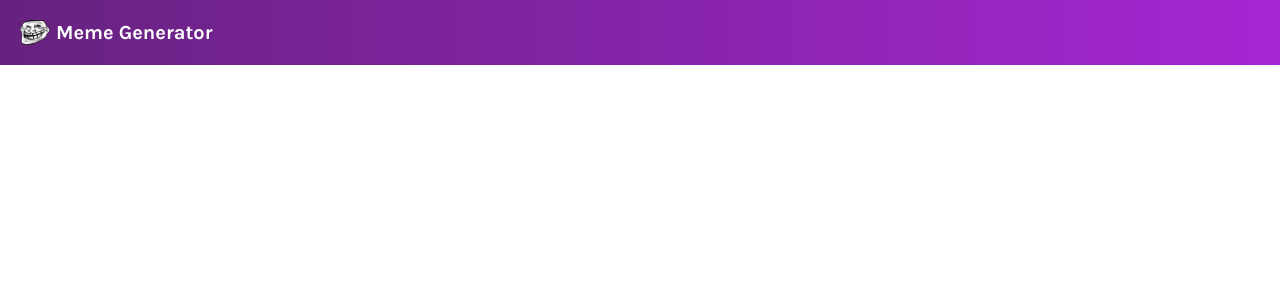
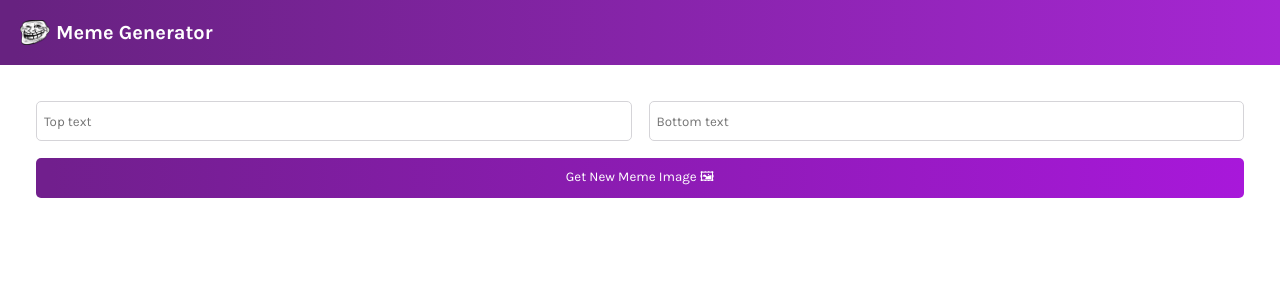
Before and after one commit to yuvraj-timalsina/meme-generator, a React (Create React App) app: page / in a window 1280 px wide. Shown: the top 300 px of the page. Built offline with nearby package versions, Linux system fonts and the light colour scheme.

Commit message:
Meme component

```diff
--- a/src/App.js
+++ b/src/App.js
@@ -1,9 +1,11 @@
 import Header from './components/Header'
+import Meme from './components/Meme'
 
 function App() {
   return (
     <div>
       <Header />
+      <Meme />
     </div>
   )
 }
--- /dev/null
+++ b/src/components/Meme.js
@@ -0,0 +1,24 @@
+function Meme() {
+    return (
+        <main>
+            <form className="form">
+                <input
+                    type="text"
+                    placeholder="Top text"
+                    className="form-input"
+                />
+                <input
+                    type="text"
+                    placeholder="Bottom text"
+                    className="form-input"
+                />
+                <button
+                    className="form-button"
+                >
+                    Get New Meme Image 🖼
+                </button>
+            </form>
+        </main>
+    )
+}
+export default Meme
--- a/src/index.css
+++ b/src/index.css
@@ -5,6 +5,10 @@
 body {
   font-family: "Karla", sans-serif;
   margin: 0;
+}
+
+main {
+  padding: 36px;
 }
 
 .header {
@@ -30,3 +34,26 @@
   font-size: 0.75rem;
   font-weight: 500;
 }
+
+.form {
+  display: grid;
+  grid-template: 40px 40px / 1fr 1fr;
+  gap: 17px;
+}
+
+.form-input {
+  font-family: "Karla", sans-serif;
+  border-radius: 5px;
+  border: 1px solid #D5D4D8;
+  text-indent: 5px;
+}
+
+.form-button {
+  grid-column: 1 / -1;
+  font-family: "Karla", sans-serif;
+  border-radius: 5px;
+  background: linear-gradient(90.41deg, #711F8D 1.14%, #A818DA 100%);
+  color: white;
+  border: none;
+  cursor: pointer;
+}
```
